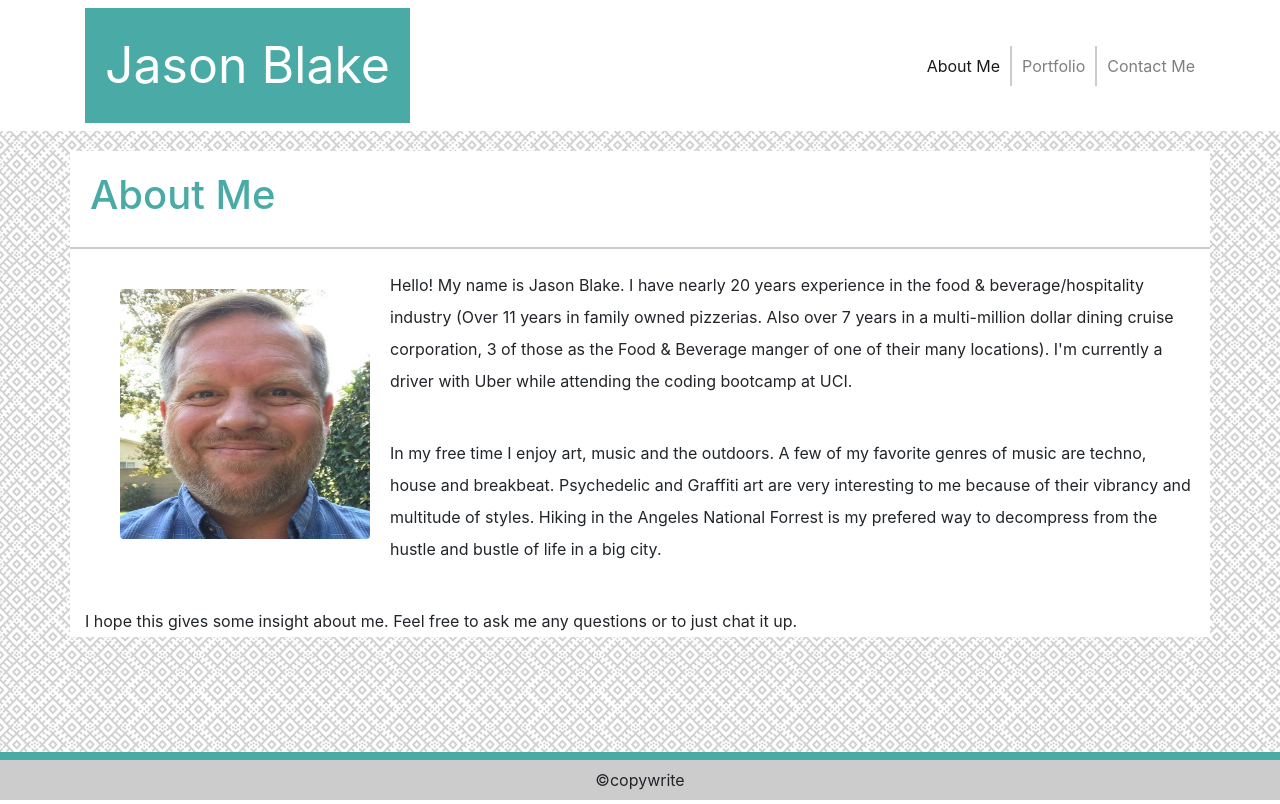
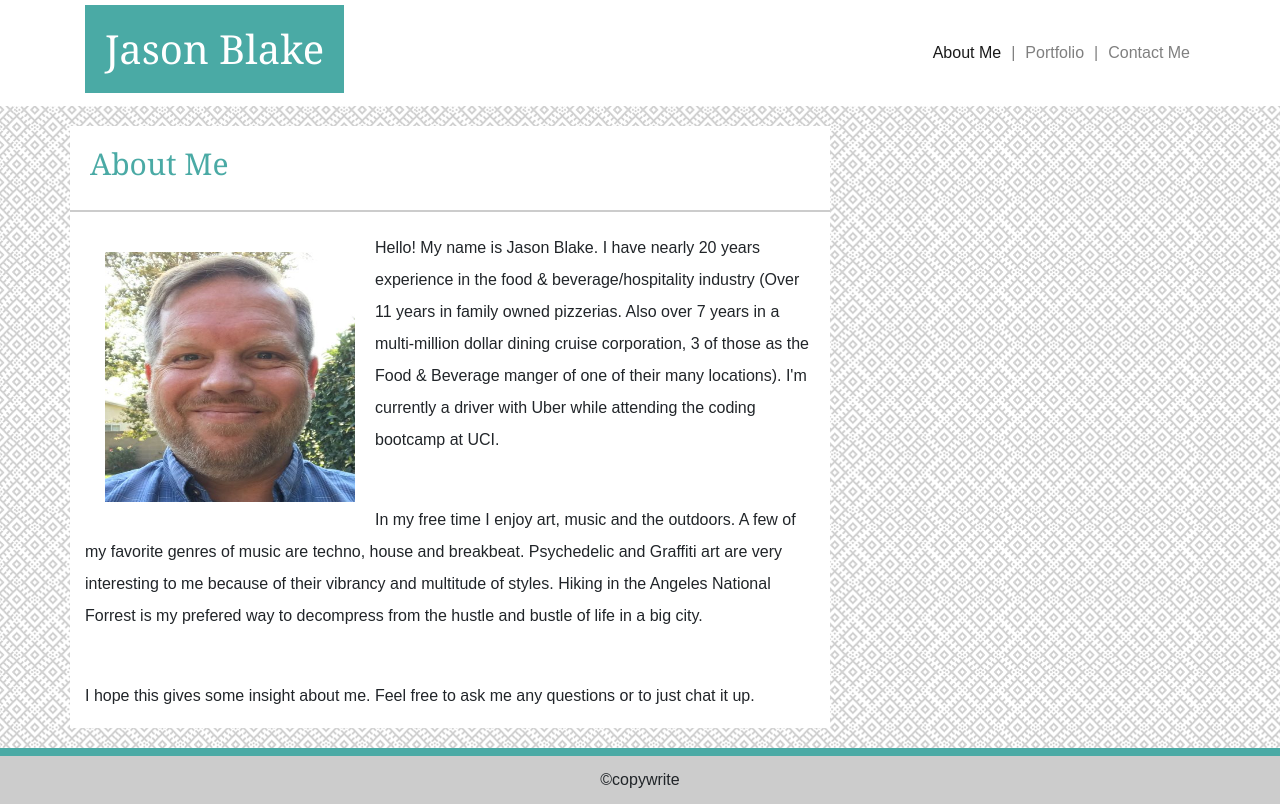
Before and after one commit to Jason714/homework-week2, a plain HTML site: page index.html in a window 1280 px wide. Drawn offline with nearby package versions, Linux system fonts and the light colour scheme.

Commit message:
most elements working

```diff
--- a/index.html
+++ b/index.html
@@ -8,51 +8,54 @@
     <title>Jason's Profile</title>
     <link rel="stylesheet" href="https://cdnjs.cloudflare.com/ajax/libs/twitter-bootstrap/4.3.1/css/bootstrap.min.css"
         integrity="sha256-YLGeXaapI0/5IgZopewRJcFXomhRMlYYjugPLSyNjTY=" crossorigin="anonymous" />
-    <style>
-        body {
-            background-image: url("images/circuit.png");
-        }
-
-        html,
-        body {
-            height: 100%;
-        }
-    </style>
+    <link rel="stylesheet" href="style.css" />
 </head>
 
 <body class="d-flex flex-column h-100">
     <main role="main" class="flex-shrink-0">
 
-        <nav class="navbar navbar-light" style="background-color: #ffffff;">
+        <nav class="navbar navbar-light header">
             <div class="container">
-                <a class="navbar-brand"
-                    style="background-color: #4aaaa5; color: #ffffff; padding: 20px; font-size: 50px;" href="#">Jason
-                    Blake</a>
-                <div class="navbar-nav" style="flex-direction: row;">
-                    <a class="nav-item nav-link active"
-                        style="border-right: 2px solid #cccccc; padding-right: 10px; padding-left: 10px;" href="#">About
-                        Me<span class="sr-only">(current)</span></a>
-                    <a class="nav-item nav-link"
-                        style="border-right: 2px solid #cccccc; padding-right: 10px; padding-left: 10px;"
-                        href="portfolio.html">Portfolio</a>
-                    <a class="nav-item nav-link" style="padding-left: 10px;" href="contact.html">Contact Me</a>
+                <a class="navbar-brand" href="#">
+                    <h1 class="myName">Jason Blake</h1>
+                </a>
+                <div class="navbar-nav">
+                    <ul class="nav">
+                        <li>
+                            <a class="nav-item nav-link active" href="#">About Me</a>
+                        </li>
+                        <li>
+                            <a class="nav-item nav-link" href="#"> | </a>
+                        </li>
+                        <li>
+                            <a class="nav-item nav-link" href="portfolio.html">Portfolio</a>
+                        </li>
+                        <li>
+                            <a class="nav-item nav-link" href="#"> | </a>
+                        </li>
+                        <li>
+                            <a class="nav-item nav-link" href="contact.html">Contact Me</a>
+                        </li>
+                    </ul>
                 </div>
             </div>
         </nav>
 
-        <div class="container" style="background-color: #ffffff; margin-top: 20px;">
+        <div class="container">
 
-            <div class="row" style="border-bottom: 2px solid #cccccc; padding-bottom: 20px; margin-bottom: 20px;">
-                <h2 style="color: #4aaaa5; font-size: 40px; margin-left: 20px; margin-top: 20px;">
-                    About Me</h2>
+            <div class="row">
+                <div class="col-8">
+
+                    <div class="row contentHeader">
+                        <h2> About Me</h2>
                     </div>
 
-            <div class="container">
-                <img src="images/profile-pic.jpg" class="rounded float-left img-fluid" alt="profile-pic"
-                    style="margin: 20px; height: 250px; width: 250px;">
-            </div>
+                    <div class="row myContent">
+                        <div class="col-12">
+                            <img src="images/profile-pic.jpg" class="float-left img-fluid profileImage"
+                                alt="profile-pic">
 
-            <p style="line-height: 32px;">
+                            <p>
                                 Hello! My name is Jason Blake. I have nearly 20 years experience in the food &
                                 beverage/hospitality industry (Over 11 years in family owned pizzerias. Also over
                                 7 years in a multi-million dollar dining cruise corporation, 3 of those as the
@@ -60,7 +63,7 @@
                                 with Uber while attending the coding bootcamp at UCI.
                             </p>
                             <br>
-            <p style="line-height: 32px;">
+                            <p>
                                 In my free time I enjoy art, music and the outdoors. A few of my favorite genres
                                 of music are techno, house and breakbeat. Psychedelic and Graffiti art are very
                                 interesting to me because of their vibrancy and multitude of styles. Hiking in the
@@ -68,16 +71,23 @@
                                 of life in a big city.
                             </p>
                             <br>
-            <p style="line-height: 32px;">
-                I hope this gives some insight about me. Feel free to ask me any questions or to just chat it up.
+                            <p>
+                                I hope this gives some insight about me. Feel free to ask me any questions or to just
+                                chat
+                                it
+                                up.
                             </p>
+                        </div>
 
+                    </div>
+                </div>
+            </div>
         </div>
 
     </main>
 
     <footer class="footer mt-auto py-2"
-        style=" background-color: #cccccc; border-top: 8px solid #4aaaa5; text-align: center;">
+        style=" background-color: #cccccc; border-top: 8px solid #4aaaa5; text-align: center;margin-top: 20px;">
         <div class="container">
             <span>&copy;copywrite</span>
         </div>
--- /dev/null
+++ b/style.css
@@ -0,0 +1,115 @@
+/* Global page settings*/
+html, body {
+    height: 100%;
+}
+
+body {
+    background-image: url("images/circuit.png");
+    font-family: Arial, Helvetica, sans-serif;
+    line-height: 32px;
+}
+
+h1, h2 {
+    font-family: Georgia, 'Times New Roman', Times, serif;
+}
+
+h2 {
+    color: #4aaaa5;
+    font-size: 30px;
+    margin-left: 20px;
+    margin-top: 20px;
+}
+
+h3 {
+    font-size: 20px;
+}
+
+
+/* Header logo[My Name] and links menu */
+.navbar {
+    margin-bottom: 0;
+    border-radius: 0;
+}
+
+
+.header {
+    background-color: #ffffff;
+    padding: 0;
+}
+
+.myName {
+	background-color: #4aaaa5;
+	color: #ffffff;
+	padding: 20px;
+    font-size: 40px;
+}
+
+
+li {
+    margin-left: 5px;
+    padding-right: 5px;
+}
+
+li:last-child {
+    border-right: none;
+}
+
+/* Main Content Area */
+
+.myContent {
+    background-color: #ffffff;
+    margin-bottom: 20px;
+    padding-top: 20px;
+}
+
+.contentHeader {
+    background-color: #ffffff;
+    border-bottom: 2px solid #cccccc;
+    padding-bottom: 20px;
+    margin-top: 20px;
+}
+
+/* Contact page*/
+
+.contactMe {
+    padding: 10px;
+    width: 100%;
+}
+
+.submit {
+    background-color: #4aaaa5;
+}
+
+/* About Me Page*/
+
+.profileImage {
+    margin: 20px;
+    height: 250px;
+    width: 250px;
+}
+
+/* Portfolio Page */
+
+.portfolioImage {
+    width: 100%;
+    height: 250px;
+}
+
+.description {
+    background-color: #4aaaa5;
+    text-align: center;
+    color: #ffffff;
+    margin-top: 180px;
+}
+
+@media only screen and (max-width: 768px) {
+    [class*="navbar"] {
+      width: 100%;
+      text-align: center;
+    }
+
+    [class*="col"] {
+        width: 100%;
+    }
+
+  }
```
Also changed, not shown: contact.html (+39 -32 lines), portfolio.html (+57 -51 lines). Lines whose indentation alone changed are shown as unchanged.
